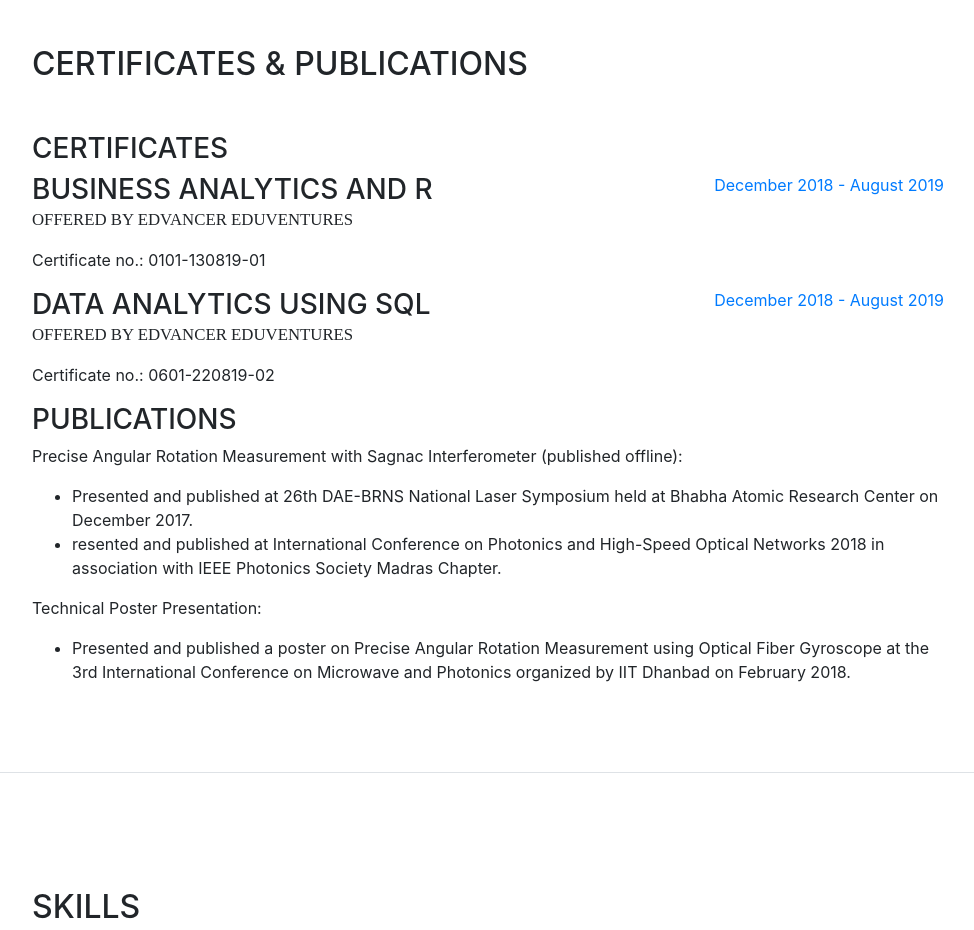
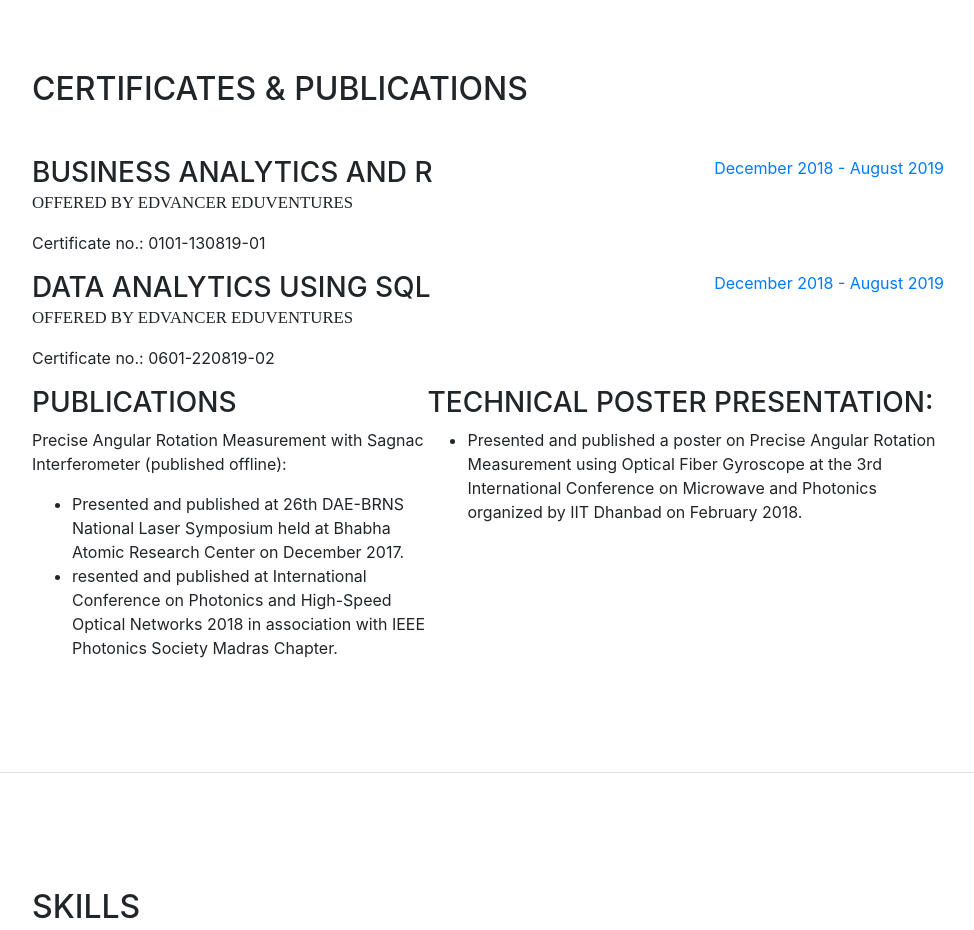
Before and after one commit to khyatis10/khyati-sharma.github.io, a website with bundled scripts: page index.html in a window 1280 px wide. Shown: the part 6420-7350 px from the top of the page, without its empty margins (288-1262 px from the left). Built offline with nearby package versions, Linux system fonts and the light colour scheme; a web font is replaced by a local one.

```diff
--- a/index.html
+++ b/index.html
@@ -316,8 +316,6 @@
         <div class="my-auto">
           <h2 class="mb-5">Certificates &amp; Publications</h2>
 
-
-          <h3>Certificates</h3>
           <div class="resume-item d-flex flex-column flex-md-row">
             <div class="resume-content mr-auto">
               <h3 class="mb-0">Business Analytics and R</h3>
@@ -341,7 +339,7 @@
             </div>
           </div>
 
-        <div class="resume-item d-flex flex-column flex-md-row">
+      <div class="resume-item d-flex flex-column flex-md-row">
         <div class="resume-content mr-auto">
           <h3 >Publications</h3>
           <p>Precise Angular Rotation Measurement with Sagnac Interferometer (published offline):</p>
@@ -351,14 +349,16 @@
             <li>resented and published at International Conference on Photonics and High-Speed Optical Networks 2018 in
               association with IEEE Photonics Society Madras Chapter.</li>
           </ul>
-            <p>Technical Poster Presentation: </p>
+        </div>
+          <div class="resume-content mr-auto">
+            <h3>Technical Poster Presentation: </h3>
               <ul>
                 <li>Presented and published a poster on Precise Angular Rotation Measurement using Optical Fiber Gyroscope at the 3rd
                   International Conference on Microwave and Photonics organized by IIT Dhanbad on February 2018.</li>
               </ul>
           </div>
           </div>
-        </div>
+      </div>
       </section>
 
       <section class="resume-section p-3 p-lg-5 d-flex flex-column" id="skills">
```
